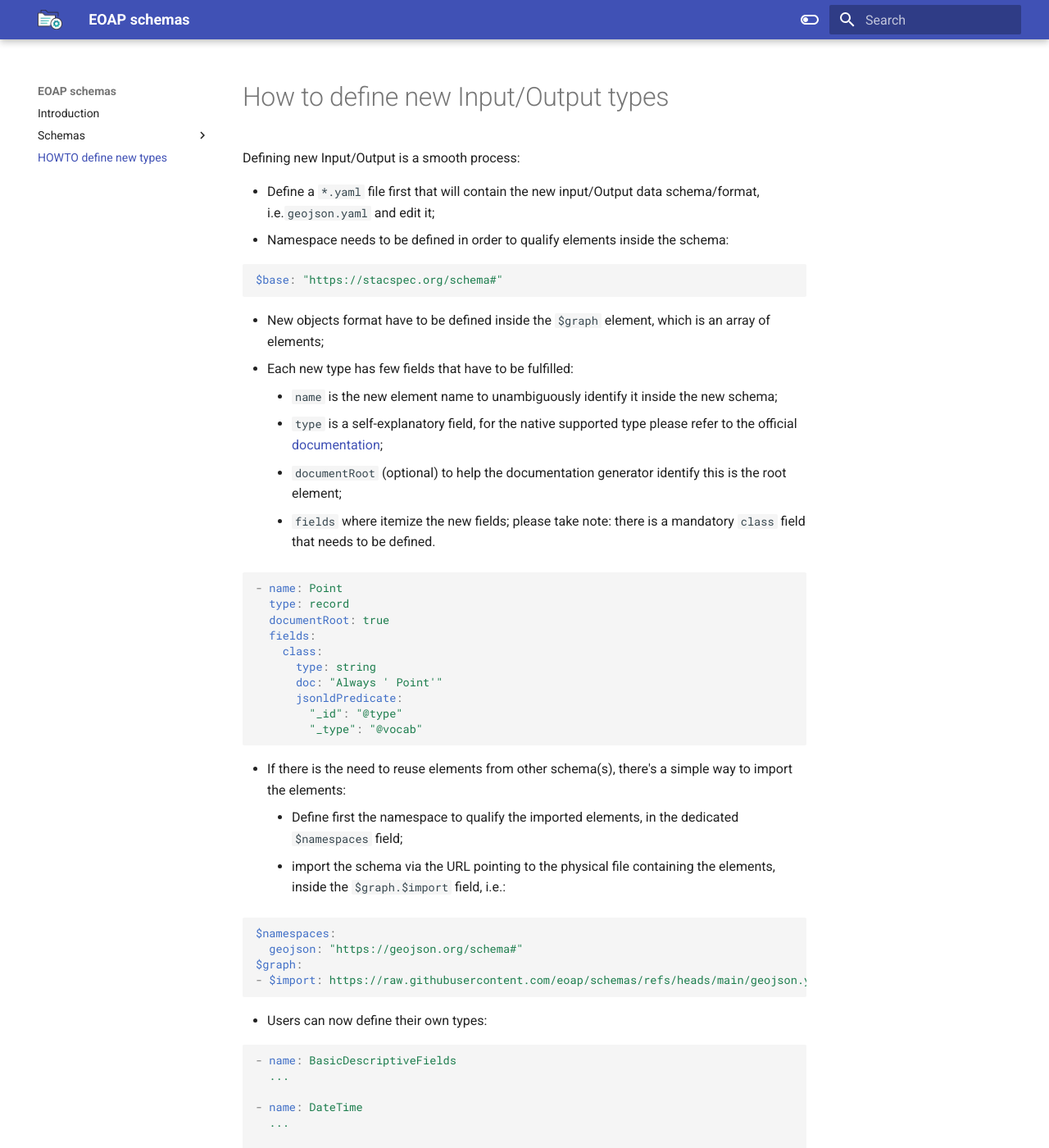
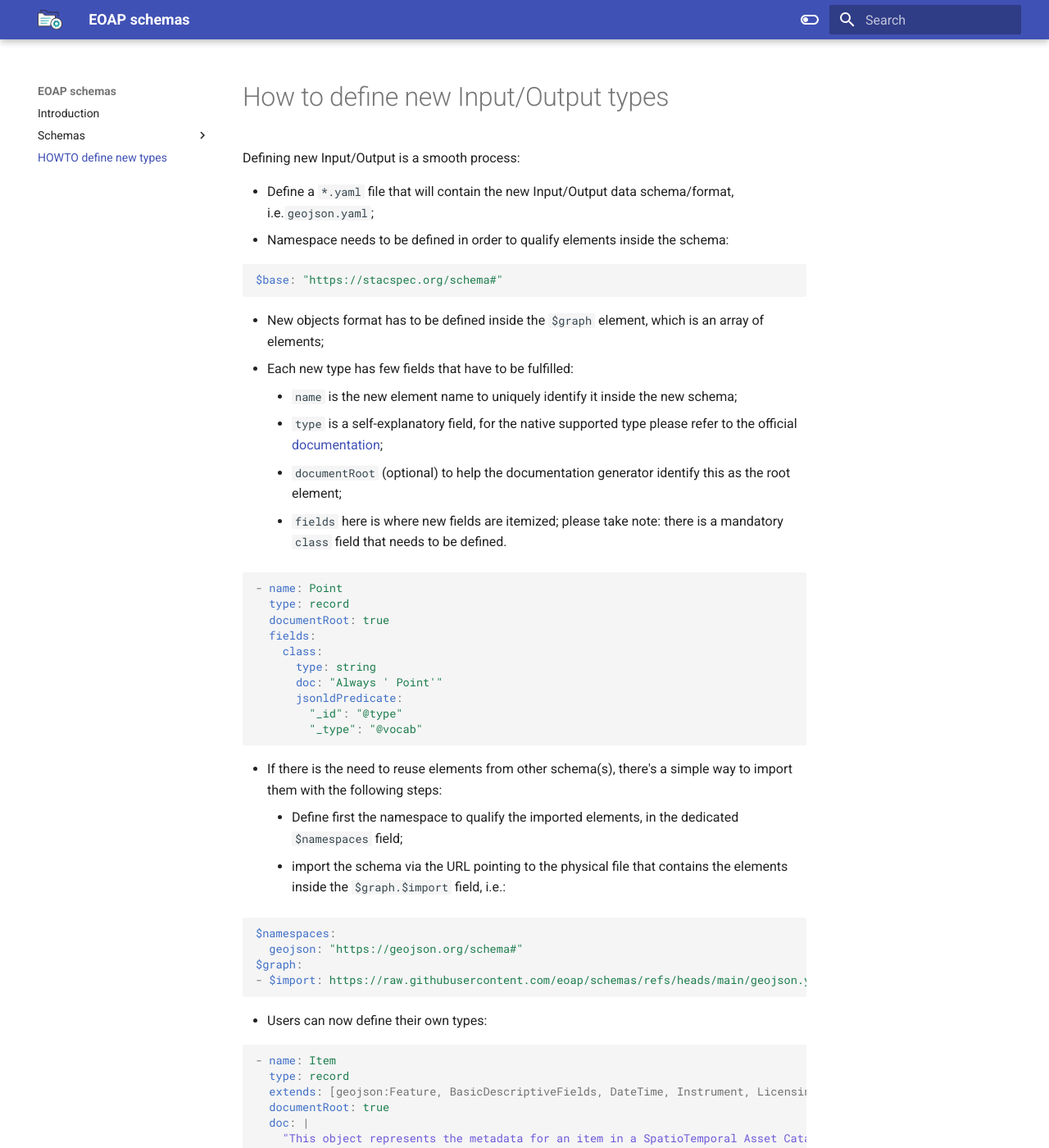
Before and after one commit to eoap/schemas, an MkDocs documentation site: the page built from docs/newtypes.md, in a window 1280 px wide and 1400 px high. Shown: the whole window at 82% size. Built offline with MkDocs 1.6.1 and Material for MkDocs 9.7.7, drawn with Linux system fonts in a browser that asks for light colours; some of the changed text lies outside the part shown.

Commit message:
fix: applied feedbacks after review

````diff
--- a/docs/newtypes.md
+++ b/docs/newtypes.md
@@ -2,19 +2,19 @@
 
 Defining new Input/Output is a smooth process:
 
-- Define a `*.yaml` file first that will contain the new input/Output data schema/format, i.e.`geojson.yaml` and edit it;
+- Define a `*.yaml` file that will contain the new Input/Output data schema/format, i.e.`geojson.yaml`;
 - Namespace needs to be defined in order to qualify elements inside the schema:
 
 ```yaml
 $base: "https://stacspec.org/schema#"
 ```
 
-- New objects format have to be defined inside the `$graph` element, which is an array of elements;
+- New objects format has to be defined inside the `$graph` element, which is an array of elements;
 - Each new type has few fields that have to be fulfilled:
-    * `name` is the new element name to unambiguously identify it inside the new schema;
+    * `name` is the new element name to uniquely identify it inside the new schema;
     * `type` is a self-explanatory field, for the native supported type please refer to the official [documentation](https://www.commonwl.org/user_guide/topics/inputs.html);
-    * `documentRoot` (optional) to help the documentation generator identify this is the root element;
-    * `fields` where itemize the new fields; please take note: there is a mandatory `class` field that needs to be defined.
+    * `documentRoot` (optional) to help the documentation generator identify this as the root element;
+    * `fields` here is where new fields are itemized; please take note: there is a mandatory `class` field that needs to be defined.
 
 ```yaml
 - name: Point
@@ -29,9 +29,9 @@
         "_type": "@vocab"
 ```
 
-- If there is the need to reuse elements from other schema(s), there's a simple way to import the elements:
+- If there is the need to reuse elements from other schema(s), there's a simple way to import them with the following steps:
     * Define first the namespace to qualify the imported elements, in the dedicated `$namespaces` field;
-    * import the schema via the URL pointing to the physical file containing the elements, inside the `$graph.$import` field, i.e.:
+    * import the schema via the URL pointing to the physical file that contains the elements inside the `$graph.$import` field, i.e.:
 
 ```yaml
 $namespaces:
@@ -43,27 +43,6 @@
 - Users can now define their own types:
 
 ```yaml
-- name: BasicDescriptiveFields
-  ...
-
-- name: DateTime
-  ...
-
-- name: Instrument
-  ...
-
-- name: Licensing
-  ...
-
-- name: Provider
-  ...
-
-- name: Link
-  ...
-
-- name: Asset
-  ...
-
 - name: Item
   type: record
   extends: [geojson:Feature, BasicDescriptiveFields, DateTime, Instrument, Licensing, Provider]
@@ -97,6 +76,31 @@
       type: Asset[]
 ```
 
+where fields can be defined as complex types:
+
+```yaml
+- name: BasicDescriptiveFields
+  ...
+
+- name: DateTime
+  ...
+
+- name: Instrument
+  ...
+
+- name: Licensing
+  ...
+
+- name: Provider
+  ...
+
+- name: Link
+  ...
+
+- name: Asset
+  ...
+```
+
 - Users can now use the new defined type as a validated input, importing first the schema in the CWL description;
 - Then define an input of `type` `https://raw.githubusercontent.com/eoap/schemas/main/stac.yaml#Item`:
 
@@ -116,7 +120,7 @@
     doc: "Input is an Item."
 ```
 
-- Users can now describe their input:
+- Users can now describe their Input:
 
 ```yaml
 stac_item:
````
